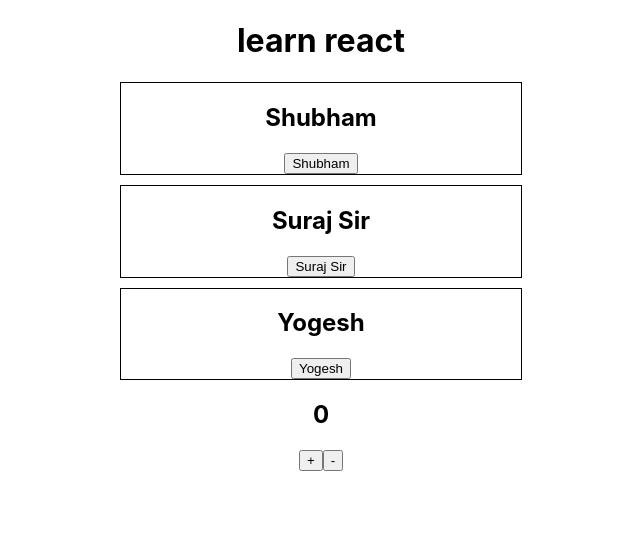
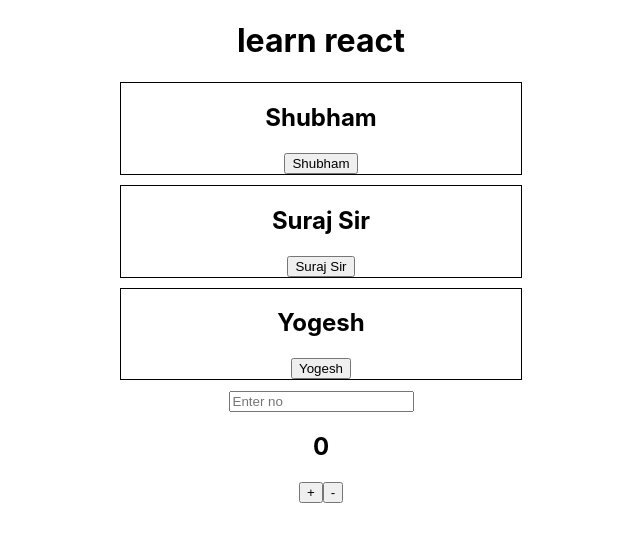
Before and after one commit to ShubhamLaad/tech-react, a React (Create React App) app: page / in a window 1280 px wide. Shown: the top 542 px of the page, without its empty margins (319-959 px from the left). Built offline with nearby package versions, Linux system fonts and the light colour scheme.

Commit message:
form input

```diff
--- a/src/Counter/ShowCounter.js
+++ b/src/Counter/ShowCounter.js
@@ -1,7 +1,16 @@
+import { useState } from 'react';
+
 export function ShowCounter({ counter, handleClick }) {
+  const [value, setValue] = useState('');
+
+  const handleChange = (event) => {
+    setValue(event.target.value);
+  };
+
   return (
     <div>
       {' '}
+      <input placeholder="Enter no" value={value} onChange={handleChange} />
       <h2>{counter}</h2>
       <button onClick={() => handleClick('+')}>+</button>
       <button onClick={() => handleClick('-')}>-</button>
```
